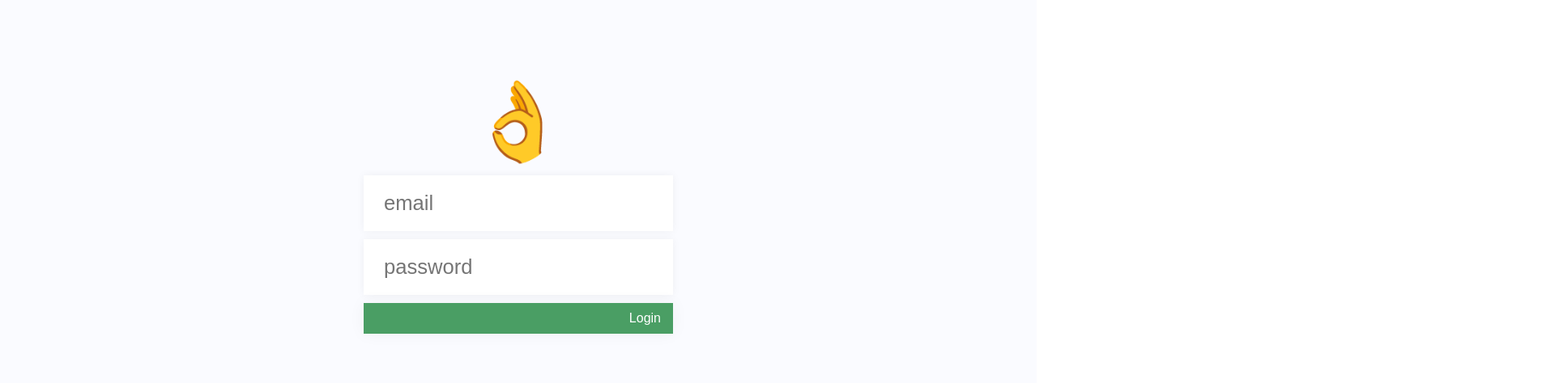
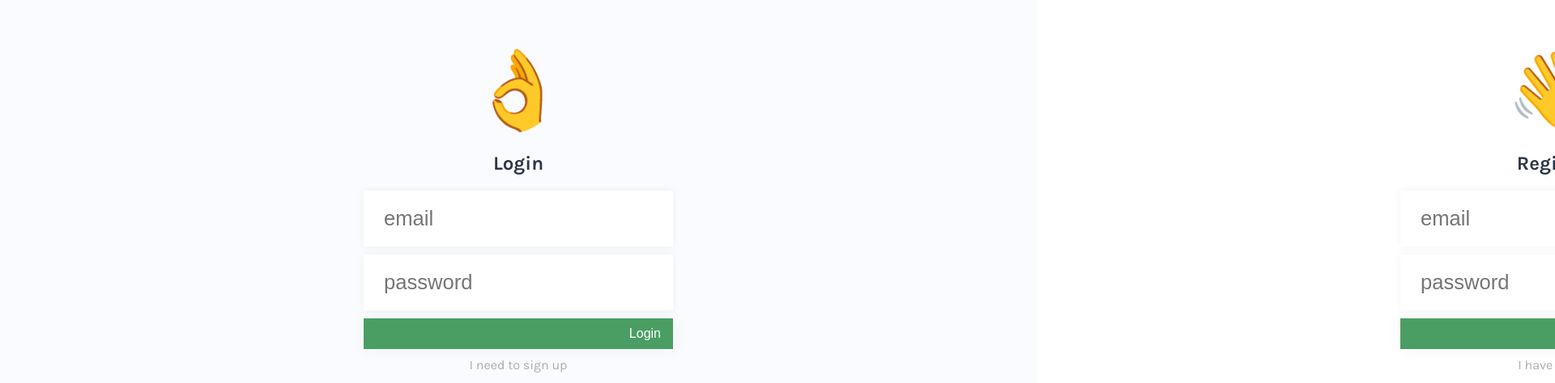
Before and after one commit to viktorrudi/todo-app, a React (Create React App) app in the folder view/: page / in a window 1280 px wide. Shown: the part 142-616 px from the top of the page at 81% size, 1920 px wide, since content can reach past the window. Built offline with nearby package versions, Linux system fonts and the light colour scheme; the HTML template or start-up script is replaced by a standard one.

Commit message:
register + login pages + bugfixes

```diff
--- a/view/src/App.js
+++ b/view/src/App.js
@@ -2,7 +2,7 @@ import React, { Component } from 'react'
 import { BrowserRouter, Route } from 'react-router-dom'
 import { Switch } from 'react-router'
 import TodoApp from './components/TodoApp/TodoApp'
-import Login from './components/Login/Login'
+import Welcome from './components/Welcome/Welcome'
 import TodoProvider from './components/TodoApp/TodoContext'
 
 class App extends Component {
@@ -10,11 +10,11 @@ class App extends Component {
     return (
       <BrowserRouter>
         <Switch>
-          <Route exact path="/" component={Login} />
+          <Route exact path="/" component={Welcome} />
           <TodoProvider>
             <Route exact path="/todo" component={TodoApp} />
           </TodoProvider>
-          <Route component={Login} />
+          <Route component={Welcome} />
         </Switch>
       </BrowserRouter>
     )
--- a/view/src/components/Loader/Loader.js
+++ b/view/src/components/Loader/Loader.js
@@ -1,4 +1,4 @@
-import React, { useContext } from 'react'
+import React from 'react'
 import { BarLoader } from 'react-spinners'
 
 export default function Loader (props) {
--- a/view/src/components/TodoApp/TodoContext.js
+++ b/view/src/components/TodoApp/TodoContext.js
@@ -250,7 +250,6 @@ class TodoProvider extends Component {
           // Matches item with the ID of the open item
           if (item._id === this.state.openItem) {
             item.folder = requestedItem._id
-            console.log('yes')
           }
           return item
         })
--- a/view/src/components/TodoApp/TodoSheet/TodoItems/TodoItem.js
+++ b/view/src/components/TodoApp/TodoSheet/TodoItems/TodoItem.js
@@ -43,7 +43,7 @@ class TodoItem extends Component {
           <input
             type="checkbox"
             className={`${type}__action--done`}
-            // onChange={e => this.handleClick(e, null)}
+            onChange={() => this.handleClick}
             checked={item.completed}
             id={item._id}
           />
--- a/view/src/components/TodoApp/TodoSheet/TodoItems/TodoItems.js
+++ b/view/src/components/TodoApp/TodoSheet/TodoItems/TodoItems.js
@@ -47,5 +47,5 @@ export default function TodoItems (props) {
 TodoItems.propTypes = {
   toggleCompletedTodo: PropTypes.func,
   clickedItem: PropTypes.func,
-  openFolder: PropTypes.number
+  openFolder: PropTypes.string
 }
--- /dev/null
+++ b/view/src/components/Welcome/Login/Login.js
@@ -0,0 +1,56 @@
+import React, { useState } from 'react'
+import PropTypes from 'prop-types'
+import '../Welcome.scss'
+
+export default function Login (props) {
+  const [userName, setUserName] = useState('')
+  const [password, setPassword] = useState('')
+
+  const handleSubmit = e => {
+    e.preventDefault()
+  }
+
+  const type = 'Form'
+  return (
+    <div id="login" className={`${type}__container`}>
+      <div className={`${type}__container--wrapper`}>
+        <span role="img" aria-label="Login">
+          👌
+        </span>
+        <h2>Login</h2>
+        <form handleSubmit={handleSubmit}>
+          <div className="input-wrapper">
+            <label htmlFor="email" />
+            <input
+              type="text"
+              id="login_email"
+              placeholder="email"
+              value={userName}
+              onChange={e => setUserName(e.target.value)}
+            />
+          </div>
+          <div className="input-wrapper">
+            <label htmlFor="password" />
+            <input
+              type="password"
+              id="login_password"
+              placeholder="password"
+              value={password}
+              onChange={e => setPassword(e.target.value)}
+            />
+            <div className="input-wrapper">
+              <input type="submit" value="Login" />
+            </div>
+          </div>
+        </form>
+        <div className="swap-form" onClick={() => props.setView('register')}>
+          I need to sign up
+        </div>
+      </div>
+    </div>
+  )
+}
+
+Login.propTypes = {
+  setView: PropTypes.func
+}
--- a/view/src/components/Login/Login.js
+++ b/view/src/components/Welcome/Register/Register.js
@@ -1,8 +1,8 @@
 import React, { useState } from 'react'
-import './Login.scss'
+import PropTypes from 'prop-types'
+import '../Welcome.scss'
 
-export default function Login () {
-  const [loggedIn, setLoggedIn] = useState(false)
+export default function Register (props) {
   const [userName, setUserName] = useState('')
   const [password, setPassword] = useState('')
 
@@ -10,17 +10,20 @@ export default function Login () {
     e.preventDefault()
   }
 
-  const type = 'Login'
+  const type = 'Form'
   return (
-    <div className={type}>
-      <div className={`${type}__wrapper`}>
-        <span role="img">👌</span>
+    <div id="register" className={`${type}__container`}>
+      <div className={`${type}__container--wrapper`}>
+        <span role="img" aria-label="Register">
+          👋
+        </span>
+        <h2>Register</h2>
         <form handleSubmit={handleSubmit}>
           <div className="input-wrapper">
             <label htmlFor="email" />
             <input
               type="text"
-              id="email"
+              id="register_email"
               placeholder="email"
               value={userName}
               onChange={e => setUserName(e.target.value)}
@@ -30,17 +33,24 @@ export default function Login () {
             <label htmlFor="password" />
             <input
               type="password"
-              id="password"
+              id="register_password"
               placeholder="password"
               value={password}
               onChange={e => setPassword(e.target.value)}
             />
             <div className="input-wrapper">
-              <input type="submit" value="Login" />
+              <input type="submit" value="Register" />
             </div>
           </div>
         </form>
+        <div className="swap-form" onClick={() => props.setView('login')}>
+          I have a user
+        </div>
       </div>
     </div>
   )
 }
+
+Register.propTypes = {
+  setView: PropTypes.func
+}
--- /dev/null
+++ b/view/src/components/Welcome/Welcome.js
@@ -0,0 +1,14 @@
+import React, { useState } from 'react'
+import Login from './Login/Login'
+import Register from './Register/Register'
+
+export default function Welcome () {
+  const [loggedIn, setLoggedIn] = useState(false)
+  const [view, setView] = useState('login')
+  return (
+    <span className={`Welcome__view ${view}`}>
+      <Login setView={setView} />
+      <Register setView={setView} />
+    </span>
+  )
+}
--- a/view/src/components/Login/Login.scss
+++ b/view/src/components/Welcome/Welcome.scss
@@ -1,14 +1,33 @@
 @import '../custom-variables.scss';
 
-.Login {
+.Welcome__view {
+  display: flex;
+  width: 100%;
+  transform: translateX(0);
+  transition: all 0.4s ease-in-out;
+  &.register {
+    transform: translateX(-100%);
+  }
+  &.login {
+    transform: translateX(0);
+  }
+}
+
+.Form__container {
+  flex-shrink: 0;
   width: 100%;
   height: 100%;
   display: flex;
   align-items: center;
   justify-content: center;
   min-height: 100vh;
-  &__wrapper {
+  opacity: 1;
+  transition: all 0.2s ease-in-out;
+  &--wrapper {
     position: relative;
+    h2 {
+      text-align: center;
+    }
     .input-wrapper {
       margin: 10px 0;
       label {
@@ -44,7 +63,6 @@
             outline: none;
             box-shadow: 0px 0 20px 0 rgba(0, 0, 0, 0.1);
           }
-          // margin: auto;
         }
       }
     }
@@ -54,4 +72,10 @@
       font-size: 6rem;
     }
   }
+  .swap-form {
+    text-align: center;
+    font-size: 1rem;
+    color: $gray;
+    cursor: pointer;
+  }
 }
```
Also changed, not shown: 1 other file (tests, documents, lock files or other folders).
